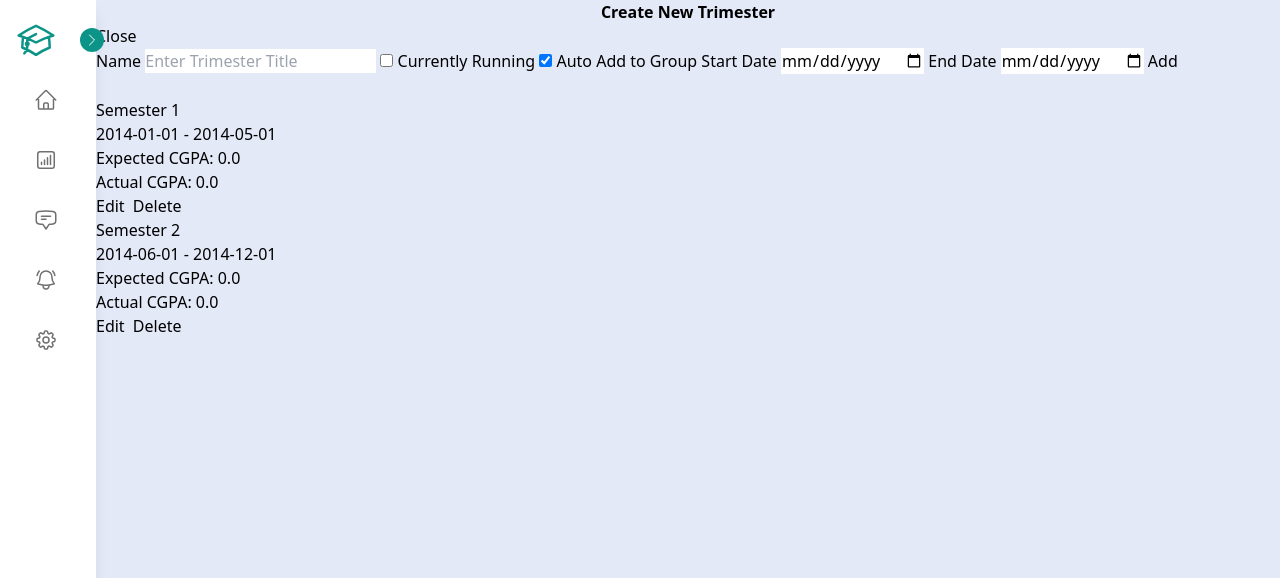
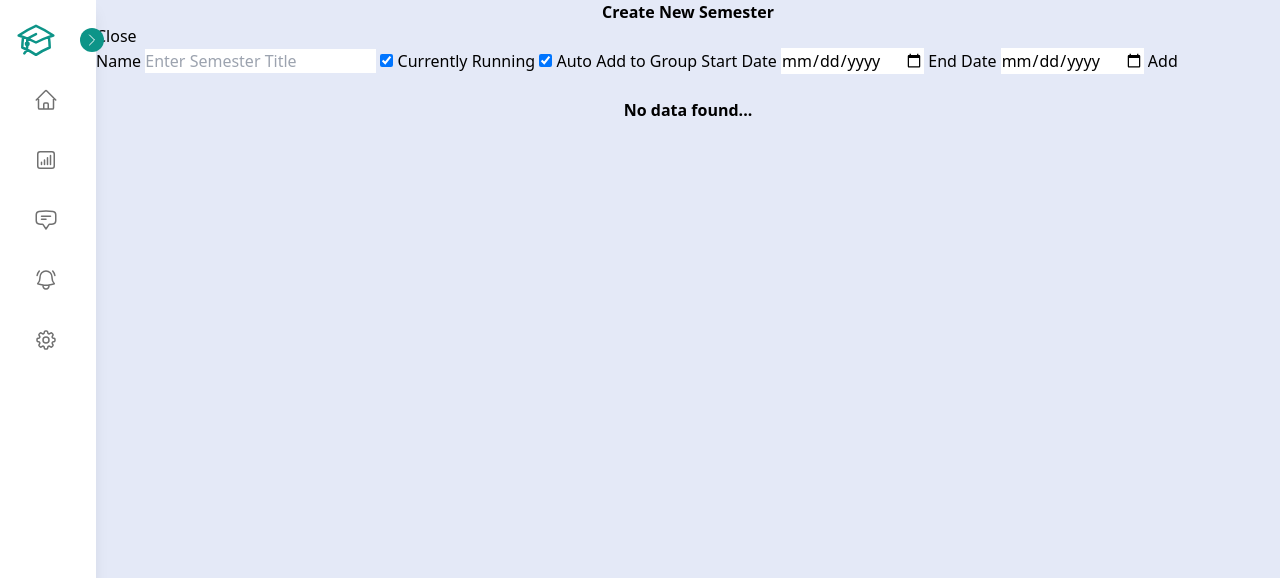
Before and after one commit to ehsan18t/CourseAssistant, a Django app: page /stats/ in a window 1280 px wide. Shown: the top 578 px of the page. Run offline with Django 4.2, Linux system fonts and the light colour scheme; data that the repository does not hold is empty; style sheets or scripts are compiled from the project's sources.

Commit message:
added option to add Semester

```diff
--- a/stats/views.py
+++ b/stats/views.py
@@ -1,9 +1,31 @@
 from django.shortcuts import render
+
+from .models import Semester
 
 
 def stats(request):
-    data = {
-        '1': {'id': 1, 'name': 'Semester 1', 'start_date': '2014-01-01', 'end_date': '2014-05-01', 'is_running': False, 'auto_add_to_group': True},
-        '2': {'id': 2, 'name': 'Semester 2', 'start_date': '2014-06-01', 'end_date': '2014-12-01', 'is_running': True, 'auto_add_to_group': True},
-    }
+    if request.method == 'POST' and 'add_semester' in request.POST:
+        add_semester(request)
+    data = Semester.objects.all()
     return render(request, 'stats/stats.html', {'data': data})
+
+
+def add_semester(request):
+    semester = request.POST.get('semester_name')
+    start_date = request.POST.get('semester_start_date')
+    end_date = request.POST.get('semester_end_date')
+
+    is_running = request.POST.get('is_semester_running')
+    if is_running == 'on':
+        is_running = True
+    else:
+        is_running = False
+
+    auto_add_to_group = request.POST.get('auto_add_to_group')
+    if auto_add_to_group == 'on':
+        auto_add_to_group = True
+    else:
+        auto_add_to_group = False
+
+    obj = Semester(name=semester, start_date=start_date, end_date=end_date, is_running=is_running, auto_add_to_group=auto_add_to_group)
+    obj.save()
--- a/templates/stats/stats.html
+++ b/templates/stats/stats.html
@@ -4,28 +4,29 @@
 <link rel="stylesheet" href="{% static '/css/dist/stats.css' %}" />
 {% endblock head %}
 
-<!-- Modal for New Trimester -->
+<!-- Modal for New Semester -->
 <center>
-  <button type="submit" onclick="toggleVisibility('open_trimester_creator_window')" class="new-post-btn">
-    <b>Create New Trimester</b>
+  <button type="submit" onclick="toggleVisibility('open_semester_creator_window')" class="new-post-btn">
+    <b>Create New Semester</b>
   </button>
 </center>
 
-<div id="open_trimester_creator_window" class="hide">
+<div id="open_semester_creator_window" class="hide">
   <div class="modal-content">
-    <a href="#" class="close" onclick="toggleVisibility('open_trimester_creator_window')">Close</a>
-    <form action="index.php" method="POST">
-      <label for="is_trimester_running"> Name </label>
-      <input type="text" name="trimester_name" placeholder="Enter Trimester Title" />
+    <a href="#" class="close" onclick="toggleVisibility('open_semester_creator_window')">Close</a>
+    <form action="{% url 'stats' %}" method="POST">
+      {% csrf_token %}
+      <label for="is_semester_running"> Name </label>
+      <input type="text" name="semester_name" placeholder="Enter Semester Title" />
       <span class="checkbox-container">
-        <label id="is_trimester_running_label" class="checkbox-label" for="is_trimester_running">
-          <input type="checkbox" onchange="check_is_running()" id="is_trimester_running" name="is_trimester_running" />
+        <label id="is_semester_running_label" class="checkbox-label" for="is_semester_running">
+          <input type="checkbox" checked="true" onchange="check_is_running()" id="is_semester_running" name="is_semester_running" />
           Currently Running
         </label>
         <script>
           function check_is_running() {
-            // hide auto_add_to_group_label when is_trimester_running is not checked
-            if (document.getElementById("is_trimester_running").checked) {
+            // hide auto_add_to_group_label when is_semester_running is not checked
+            if (document.getElementById("is_semester_running").checked) {
               document.getElementById("auto_add_to_group_label").style.display = "block";
             } else {
               document.getElementById("auto_add_to_group_label").style.display = "none";
@@ -39,18 +40,18 @@
         </label>
       </span>
 
-      <label for="trimester_start_date">Start Date </label>
-      <input type="date" name="trimester_start_date" />
+      <label for="semester_start_date">Start Date </label>
+      <input type="date" name="semester_start_date" />
 
-      <label for="trimester_end_date">End Date </label>
-      <input type="date" name="trimester_end_date" />
+      <label for="semester_end_date">End Date </label>
+      <input type="date" name="semester_end_date" />
 
-      <input type="submit" name="submit_trimester" value="Add" />
+      <input type="submit" name="add_semester" value="Add" />
     </form>
   </div>
 </div>
 
-<!-- Modal for Edit Trimester -->
+<!-- Modal for Edit Semester -->
 <div class="post-container">
   <br />
 
```
